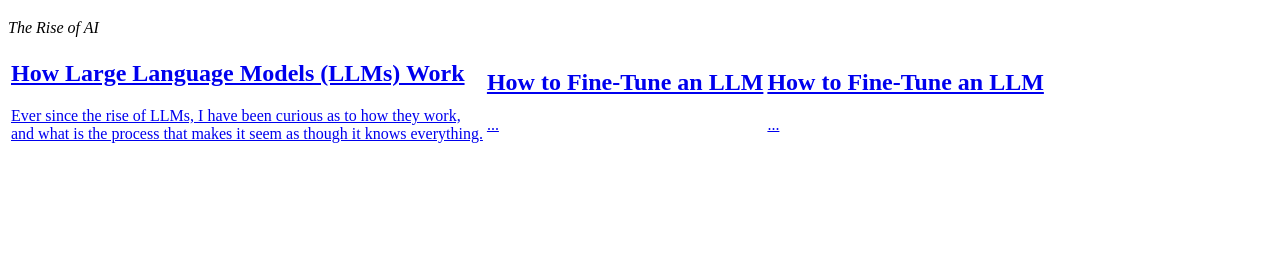
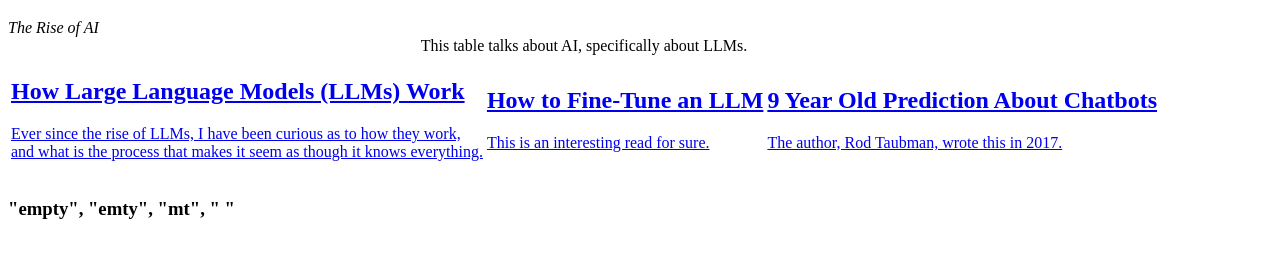
Before and after one commit to topaz-triumph20/cosc219-site, a plain HTML site: page projects.html in a window 1280 px wide. Shown: the part 131-388 px from the top of the page. Drawn offline with Linux system fonts and the light colour scheme.

Commit message:
added sections & footers, as well as articles

```diff
--- a/projects.html
+++ b/projects.html
@@ -16,14 +16,16 @@
         </nav>
         <h1>Projects/Interests</h1>
     </header>
+    <section>
         <main>
-        <table>
+            <table scope = "colgroup">
+                <caption>This table talks about AI, specifically about LLMs.</caption>
                 <thead><em>The Rise of AI</em></thead>
                 <td>
                     <a href="https://www.coursera.org/articles/how-do-large-language-models-work">
                         <article>
                             <h2>How Large Language Models (LLMs) Work</h2>
-                        <p>Ever since the rise of LLMs, I have been curious as to how they work,<br />
+                            <p>Ever since the rise of LLMs, I have been curious as to how they work,<br>
                                 and what is the process that makes it seem as though it knows everything.
                             </p>
                         </article>
@@ -33,21 +35,27 @@
                     <a href="https://towardsdatascience.com/how-to-fine-tune-an-llm-an-end-to-end-guide/">
                         <article>
                             <h2>How to Fine-Tune an LLM</h2>
-                        <p>...
+                            <p>This is an interesting read for sure.
                             </p>
                         </article>
                     </a>
                 </td>
                 <td>
-                <a href="https://towardsdatascience.com/how-to-fine-tune-an-llm-an-end-to-end-guide/">
+                    <a href="https://www.linkedin.com/pulse/what-hell-chatbots-why-should-part-my-strategy-rod-taubman/">
                         <article>
-                        <h2>How to Fine-Tune an LLM</h2>
-                        <p>...
+                            <h2>9 Year Old Prediction About Chatbots</h2>
+                            <p>The author, Rod Taubman, wrote this in 2017.
                             </p>
                         </article>
                     </a>
                 </td>
             </table>
         </main>
+    </section>
+    <section>
+        <footer>
+            <h3>"empty", "emty", "mt", " "</h3>
+        </footer>
+    </section>
 </body>
 </html>
```
Also changed, not shown: about.html (+18 -1 lines), index.html (+5 -0 lines). Lines whose indentation alone changed are shown as unchanged.
